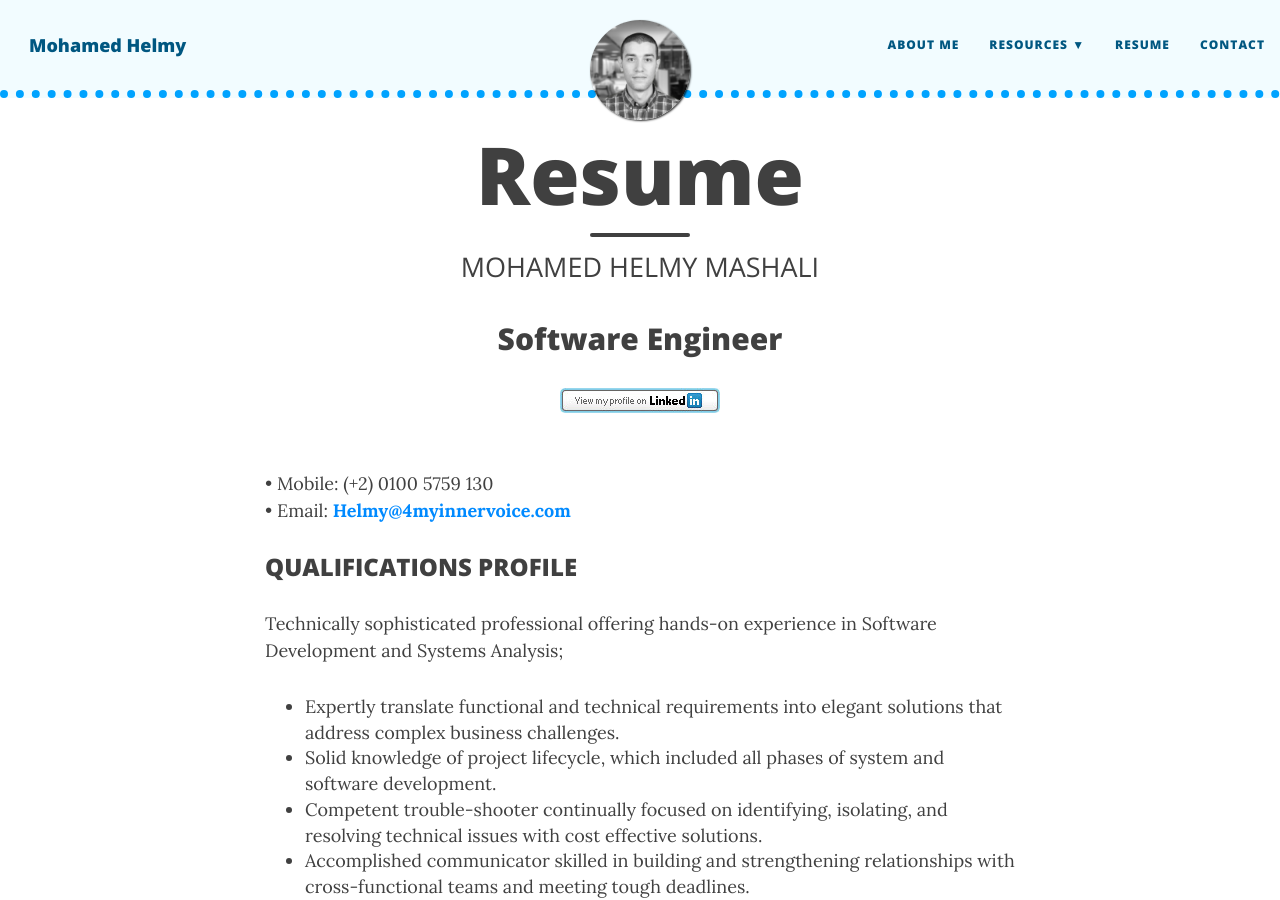
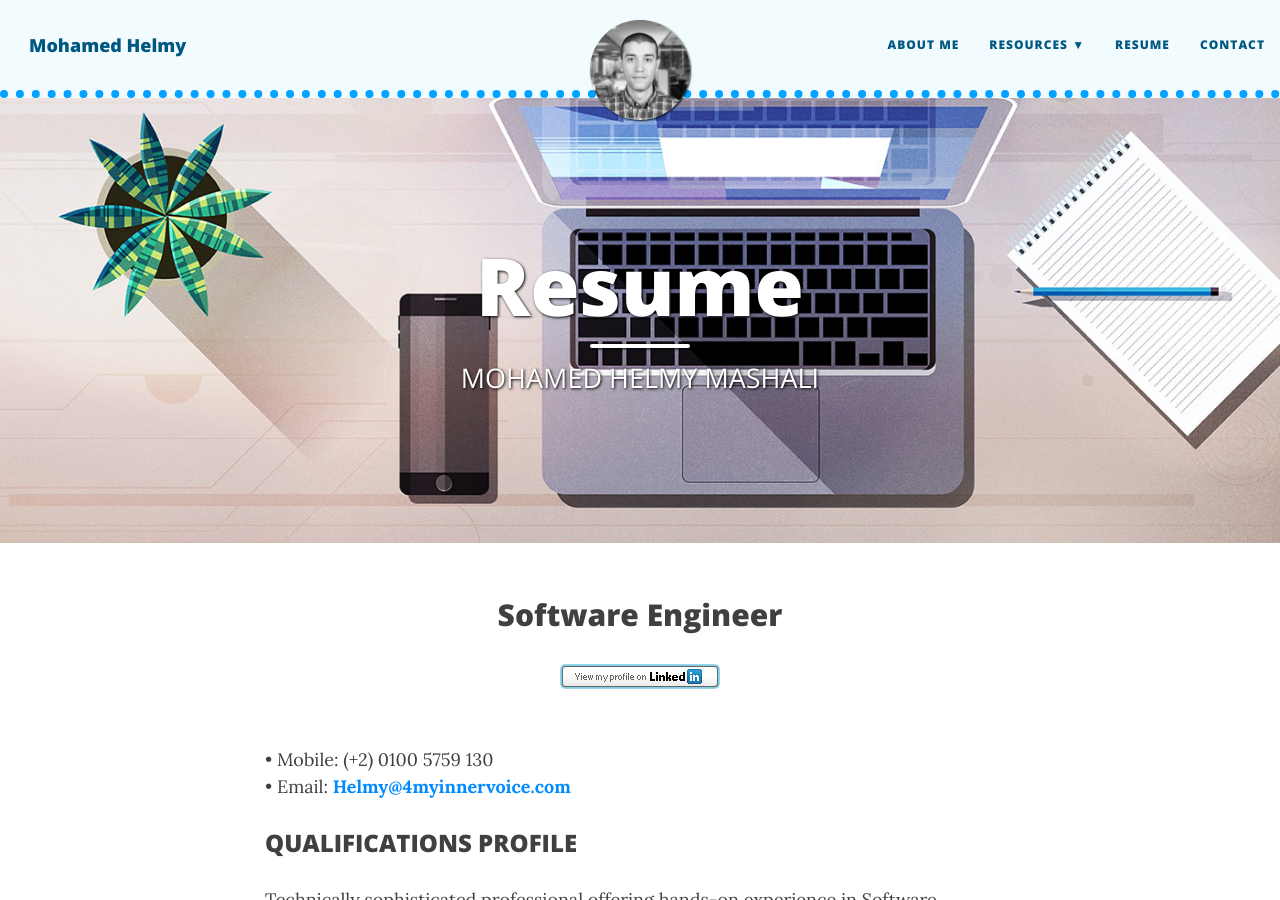
Before and after one commit to M-Helmy/m-helmy.github.io, a Jekyll site: the page built from resume.md, in a window 1280 px wide and 900 px high. Built offline with Jekyll 4.4.1, drawn with Linux system fonts in a browser that asks for light colours; nearby versions of some CDN libraries.

Commit message:
Update resume.md

```diff
--- a/resume.md
+++ b/resume.md
@@ -2,6 +2,7 @@
 layout: page
 title: Resume
 subtitle: MOHAMED HELMY MASHALI
+bigimg: /img/Desk.jpg
 ---
 <h2 style="text-align:center;">Software Engineer</h2>
 <p style="text-align:center;"><a href="https://www.linkedin.com/in/mohamedhelmy/" rel="nofollow" target="_blank"><img src="https://m-helmy.github.io/img/linkedin.jpg" alt="LinkedIn Add to Profile button"></a></p><br>
```
